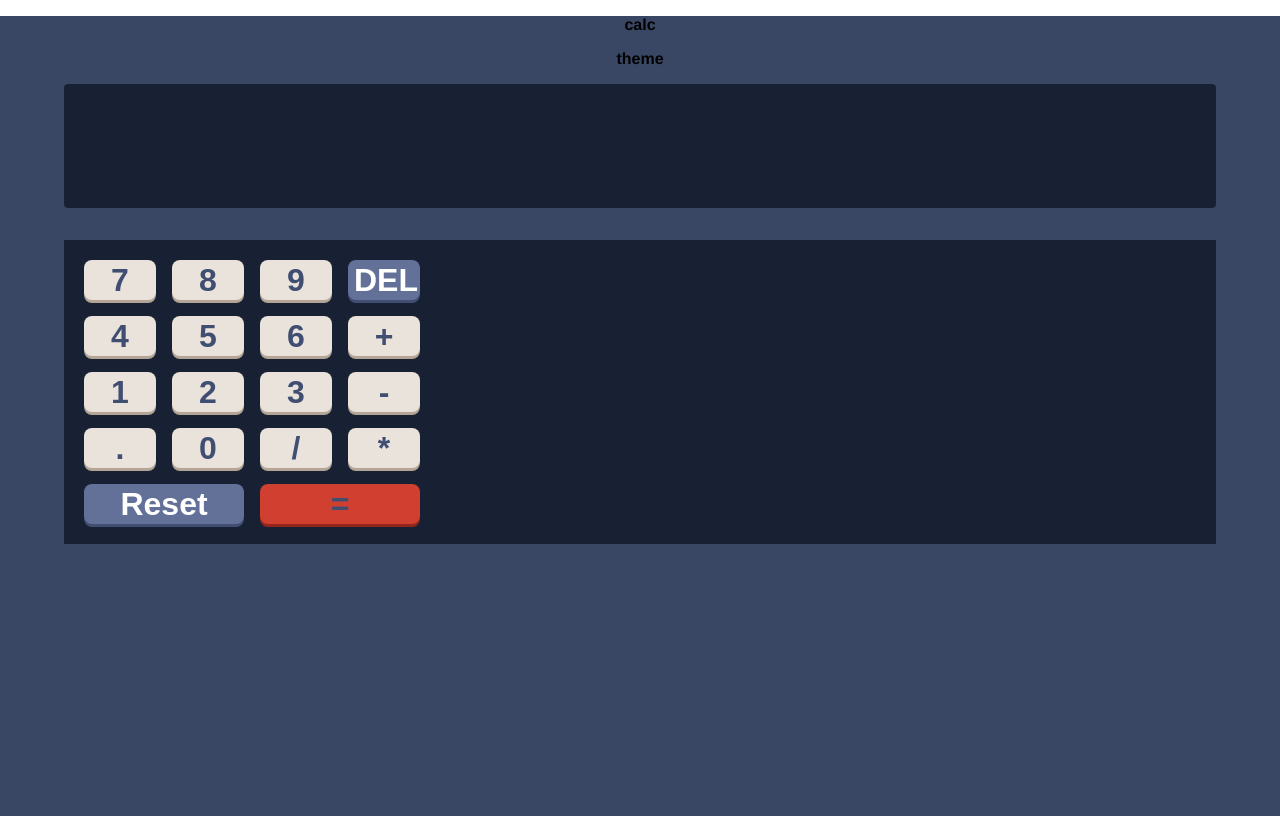
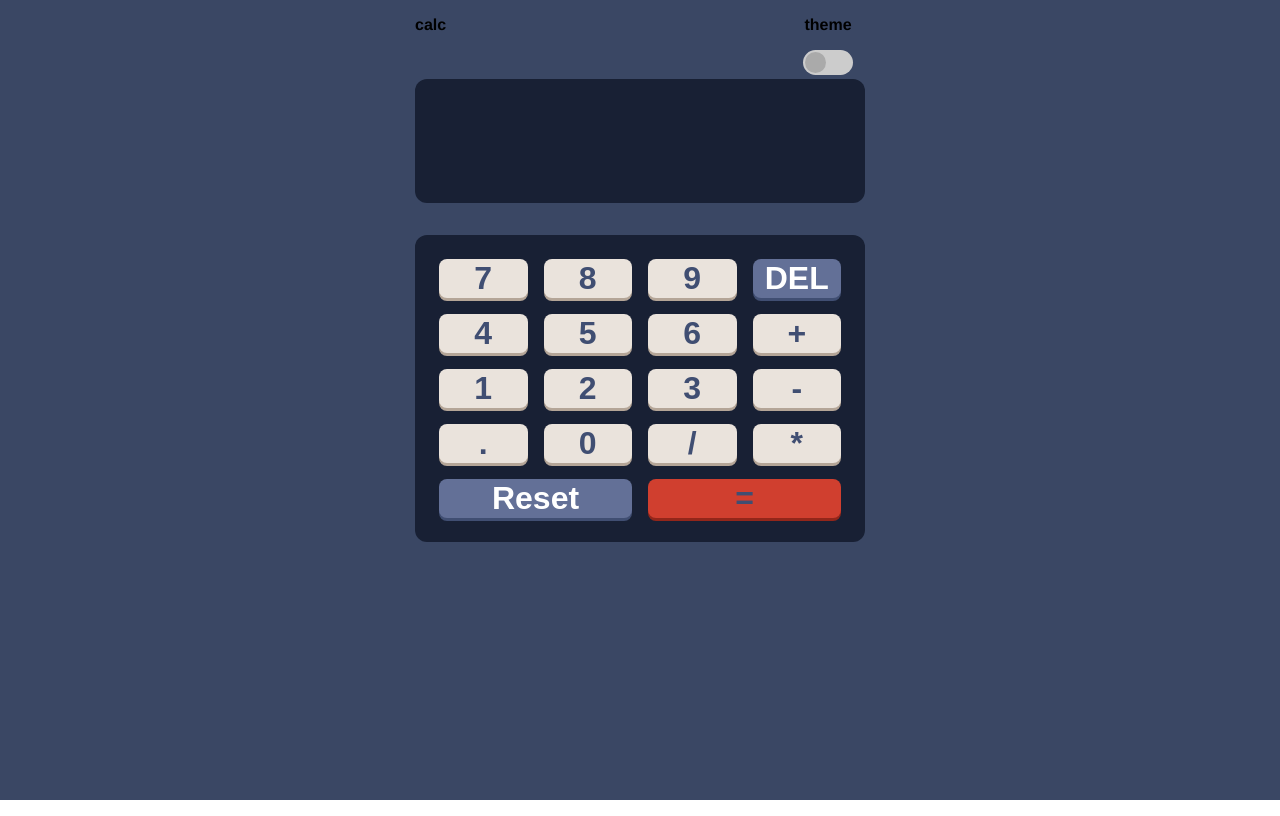
Before and after one commit to chimny/calculator, a React (Create React App) app: page / in a window 1280 px wide. Built offline with nearby package versions, Linux system fonts and the light colour scheme.

Commit message:
added external toggle component

```diff
--- a/src/App.js
+++ b/src/App.js
@@ -14,7 +14,6 @@ function App() {
 
     const dispatch = useDispatch();
     const inputValue = useSelector((state => state.inputValue.value));
-    const result = useSelector((state => state.operationSequence.result))
     const activeOperator = useSelector((state => state.operationSequence.operator));
 
     const handleKeyDown = (e) => {
--- /dev/null
+++ b/src/components/CalcHeader.jsx
@@ -0,0 +1,15 @@
+import {StyledCalcHeader} from "../styles/StyledCalcHeader";
+import {ToggleSwitch} from "./ToggleSwitch";
+
+
+export const CalcHeader = () => {
+    return (
+        <StyledCalcHeader>
+            <p>calc</p>
+            <div>
+                <p>theme</p>
+                <ToggleSwitch/>
+            </div>
+        </StyledCalcHeader>
+    )
+}
--- a/src/components/Calculator.jsx
+++ b/src/components/Calculator.jsx
@@ -1,20 +1,16 @@
 import {Keyboard} from "./Keyboard";
 import {StyledCalculator} from "../styles/StyledCalculator";
 import {CalcWindow} from "./CalcWindow";
+import {CalcHeader} from "./CalcHeader";
 
 export const Calculator = () => {
 
 
     return (
         <StyledCalculator>
-            <div>
-                <p>calc</p>
-                <p>theme</p>
-            </div>
 
+            <CalcHeader/>
             <CalcWindow/>
-
-
             <Keyboard/>
 
         </StyledCalculator>
--- /dev/null
+++ b/src/components/ToggleSwitch.jsx
@@ -0,0 +1,19 @@
+import {useState} from "react";
+import {StyledToggleSwitch} from "../styles/StyledToggleSwitch";
+
+export const ToggleSwitch = () => {
+    const [isToggled, setIsToggled] = useState(false);
+    const onToggle = () => setIsToggled(!isToggled);
+
+
+    return (
+        <StyledToggleSwitch>
+            <label className="toggle-switch">
+                <input type="checkbox" checked={isToggled} onChange={onToggle}/>
+                <span className="switch"/>
+            </label>
+        </StyledToggleSwitch>
+
+
+    )
+}
--- a/src/components/buttons/CalculationButton.jsx
+++ b/src/components/buttons/CalculationButton.jsx
@@ -5,7 +5,6 @@ import {StyledCalculationButton} from "../../styles/StyledCalculationButton";
 export const CalculationButton = (props) => {
     const {symbol,area} = props;
     const inputValue = useSelector((state => state.inputValue.value));
-    const result = useSelector((state => state.operationSequence.result));
     const activeOperator = useSelector((state => state.operationSequence.operator));
     const dispatch = useDispatch();
 
--- /dev/null
+++ b/src/styles/StyledCalcHeader.jsx
@@ -0,0 +1,9 @@
+import styled from "styled-components";
+
+export const StyledCalcHeader = styled.div`
+  display: flex;
+  justify-content: space-between;
+  padding-right: 12px;
+  background: ${({theme}) => theme.veryDarkDesaturatedBlue};
+}
+`
--- a/src/styles/StyledCalcWindow.jsx
+++ b/src/styles/StyledCalcWindow.jsx
@@ -4,7 +4,7 @@ import styled from "styled-components";
 export const StyledCalcWindow = styled.div`
   text-align: right;
   background: ${({theme} )=> theme.veryDarkDesaturatedBlueKeypadScreenBGC};
-  border-radius: 4px;
+  border-radius: 12px;
   display: flex;
   flex-direction: column;
   height: 124px;
--- a/src/styles/StyledCalculator.jsx
+++ b/src/styles/StyledCalculator.jsx
@@ -2,6 +2,7 @@ import styled from "styled-components";
 
 export const StyledCalculator = styled.div`
   width: 90%;
+  max-width: 450px;
   margin: 0 auto;
   height: 100vh;
   background: ${({theme} )=> theme.veryDarkDesaturatedBlue};
--- a/src/styles/StyledKeyboard.jsx
+++ b/src/styles/StyledKeyboard.jsx
@@ -1,11 +1,12 @@
 import styled from "styled-components";
 
 export const StyledKeyboard = styled.div`
-  padding: 20px;
+  padding: 24px;
+  border-radius: 12px;
   margin-top: 32px;
   display: grid;
-  grid-template-rows: repeat(5, 40px);
-  grid-template-columns: repeat(4, 72px);
+  grid-template-rows: repeat(5, minmax(36px,auto));
+  grid-template-columns: repeat(4, minmax(84px,auto));
   gap: 16px;
   background: ${({theme}) => theme.veryDarkDesaturatedBlueKeypadScreenBGC};
   grid-template-areas: "seven eight nine DEL" "four five six plus" "one two three minus" "dot zero divide multiply" "Reset Reset equal equal";
--- /dev/null
+++ b/src/styles/StyledToggleSwitch.jsx
@@ -0,0 +1,48 @@
+import styled from "styled-components";
+
+
+export const StyledToggleSwitch = styled.div`
+  .toggle-switch {
+    position: relative;
+    display: inline-block;
+    width: 50px;
+    height: 25px;
+  }
+
+  .toggle-switch input[type="checkbox"] {
+    display: none;
+  }
+
+  .toggle-switch .switch {
+    position: absolute;
+    cursor: pointer;
+    background-color: #ccc;
+    border-radius: 25px;
+    top: 0;
+    right: 0;
+    bottom: 0;
+    left: 0;
+    transition: background-color 0.2s ease;
+  }
+
+  .toggle-switch .switch::before {
+    position: absolute;
+    content: "";
+    left: 2px;
+    top: 2px;
+    width: 21px;
+    height: 21px;
+    background-color: #aaa;
+    border-radius: 50%;
+    transition: transform 0.3s ease;
+  }
+
+  .toggle-switch input[type="checkbox"]:checked + .switch::before {
+    transform: translateX(25px);
+    background-color: #6699cc;
+  }
+
+  .toggle-switch input[type="checkbox"]:checked + .switch {
+    background-color: #336699;
+  }
+}`
```
